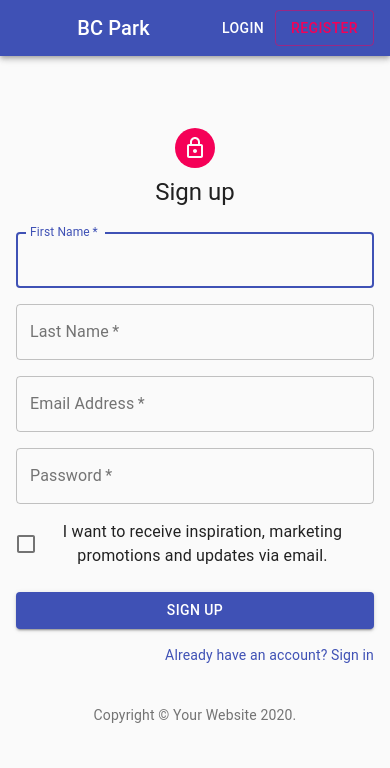
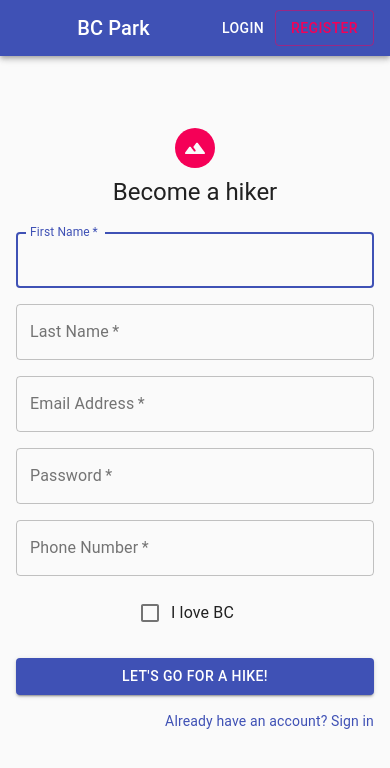
Before and after one commit to unicornteacup/final-project, a React (Create React App) app: page / in a window 390 px wide. Both pictures are taken after a click on the button "REGISTER". Shown: the top 768 px of the page. Built offline with nearby package versions, Linux system fonts and the light colour scheme.

Commit message:
refactore Register form, added phone number field

```diff
--- a/src/components/Register.jsx
+++ b/src/components/Register.jsx
@@ -9,23 +9,52 @@ import Checkbox from '@material-ui/core/Checkbox';
 import Link from '@material-ui/core/Link';
 import Grid from '@material-ui/core/Grid';
 import Box from '@material-ui/core/Box';
-import LockOutlinedIcon from '@material-ui/icons/LockOutlined';
+import LandscapeRoundedIcon from '@material-ui/icons/LandscapeRounded';
 import Typography from '@material-ui/core/Typography';
 import { makeStyles } from '@material-ui/core/styles';
 import Container from '@material-ui/core/Container';
-
-function Copyright() {
-  return (
-    <Typography variant="body2" color="textSecondary" align="center">
-      {'Copyright © '}
-      <Link color="inherit" href="https://material-ui.com/">
-        Your Website
-      </Link>{' '}
-      {new Date().getFullYear()}
-      {'.'}
-    </Typography>
-  );
-}
+const visitors = [
+  {
+    id: 1,
+    first_name: 'Daimhin',
+    last_name: 'Dalong',
+    phone: 4382165851,
+    email: 'fupke@dugah.seven',
+    password: 'password'
+  },
+  {
+    id: 2,
+    first_name: 'Andy',
+    last_name: 'Dalong',
+    phone: 4382165851,
+    email: 'andy@email.com',
+    password: 'password'
+  },
+  {
+    id: 3,
+    first_name: 'Travis',
+    last_name: 'Borsa',
+    phone: 4382165851,
+    email: 'travis@email.com',
+    password: 'password'
+  },
+  {
+    id: 4,
+    first_name: 'Hafiz',
+    last_name: 'Dalong',
+    phone: 4382165851,
+    email: 'hafiz@email.com',
+    password: 'password'
+  },
+  {
+    id: 6,
+    first_name: 'Ali',
+    last_name: 'Dalong',
+    phone: 4382165851,
+    email: 'ali@email.com',
+    password: 'password'
+  }
+]
 
 const useStyles = makeStyles((theme) => ({
   paper: {
@@ -54,11 +83,11 @@ export default function Register() {
     <Container component="main" maxWidth="xs">
       <CssBaseline />
       <div className={classes.paper}>
-        <Avatar className={classes.avatar}>
-          <LockOutlinedIcon />
+      <Avatar className={classes.avatar}>
+          <LandscapeRoundedIcon />
         </Avatar>
         <Typography component="h1" variant="h5">
-          Sign up
+          Become a hiker
         </Typography>
         <form className={classes.form} noValidate>
           <Grid container spacing={2}>
@@ -109,9 +138,21 @@ export default function Register() {
               />
             </Grid>
             <Grid item xs={12}>
+              <TextField
+                variant="outlined"
+                required
+                fullWidth
+                name="phone"
+                label="Phone Number"
+                type="phone"
+                id="phone"
+                autoComplete="phone"
+              />
+            </Grid>
+            <Grid item xs={12}>
               <FormControlLabel
                 control={<Checkbox value="allowExtraEmails" color="primary" />}
-                label="I want to receive inspiration, marketing promotions and updates via email."
+                label="I love BC"
               />
             </Grid>
           </Grid>
@@ -122,7 +163,7 @@ export default function Register() {
             color="primary"
             className={classes.submit}
           >
-            Sign Up
+            Let's go for a hike!
           </Button>
           <Grid container justify="flex-end">
             <Grid item>
@@ -134,7 +175,6 @@ export default function Register() {
         </form>
       </div>
       <Box mt={5}>
-        <Copyright />
       </Box>
     </Container>
   );
```
